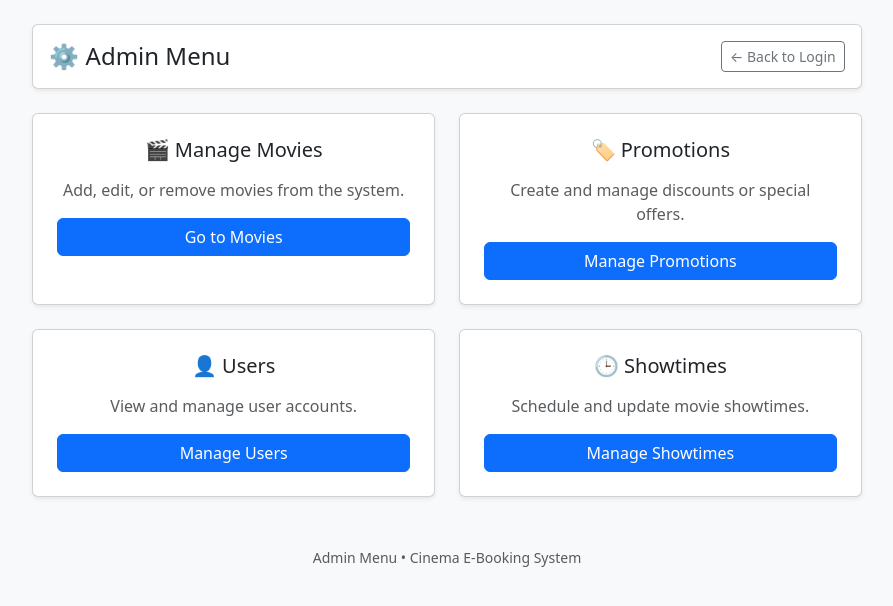
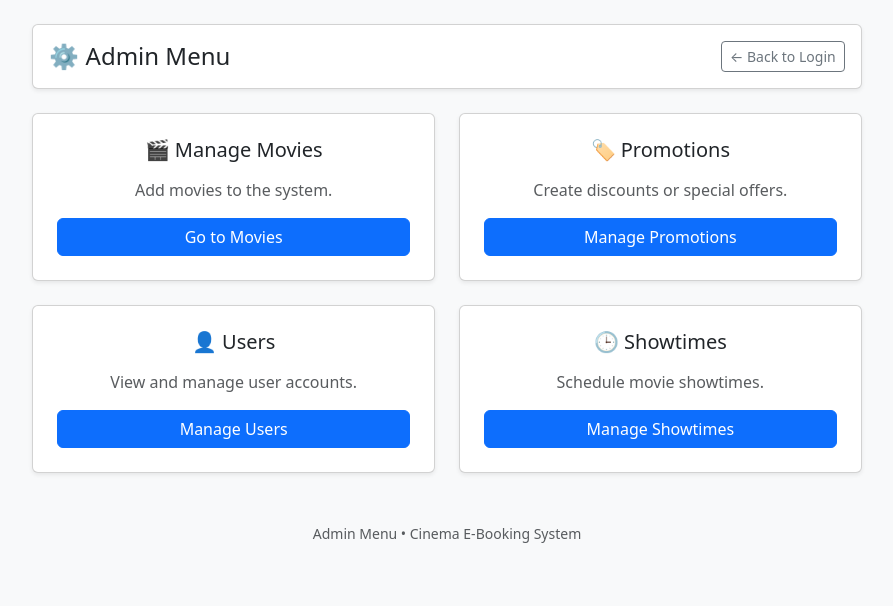
Before and after one commit to alecreates/Cinema-E-Booking-System, a Next.js app: page /AdminMenu in a window 1280 px wide. Shown: the top 606 px of the page, without its empty margins (193-1086 px from the left). Built offline with nearby package versions, Linux system fonts and the light colour scheme; no server answers; sample sign-in values are in the browser's storage.

Commit message:
changed wording for admin menu

```diff
--- a/app/AdminMenu/page.tsx
+++ b/app/AdminMenu/page.tsx
@@ -44,7 +44,7 @@ useEffect(() => {
               <Card className="h-100 shadow-sm text-center p-4">
                 <h5 className="mb-3">🎬 Manage Movies</h5>
                 <p className="text-muted">
-                  Add, edit, or remove movies from the system.
+                  Add movies to the system.
                 </p>
                 <Button
                   variant="primary"
@@ -61,7 +61,7 @@ useEffect(() => {
               <Card className="h-100 shadow-sm text-center p-4">
                 <h5 className="mb-3">🏷️ Promotions</h5>
                 <p className="text-muted">
-                  Create and manage discounts or special offers.
+                  Create discounts or special offers.
                 </p>
                 <Button
                   variant="primary"
@@ -89,7 +89,7 @@ useEffect(() => {
               <Card className="h-100 shadow-sm text-center p-4">
                 <h5 className="mb-3">🕒 Showtimes</h5>
                 <p className="text-muted">
-                  Schedule and update movie showtimes.
+                  Schedule movie showtimes.
                 </p>
                 <Button
                   variant="primary"
```
